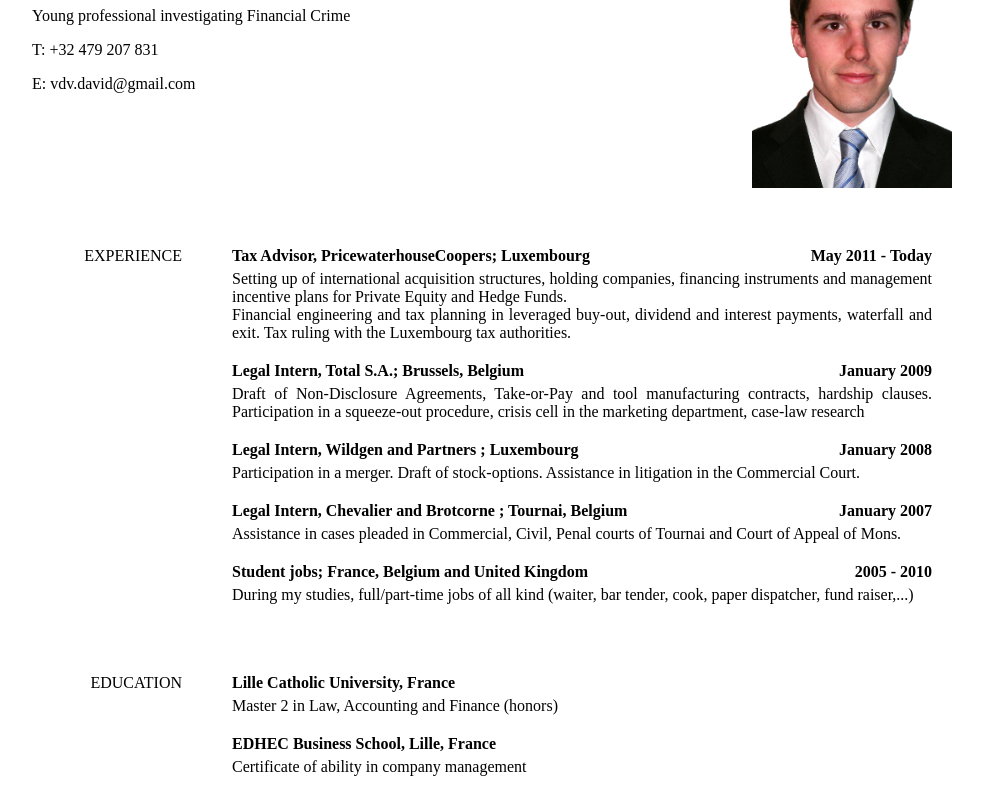
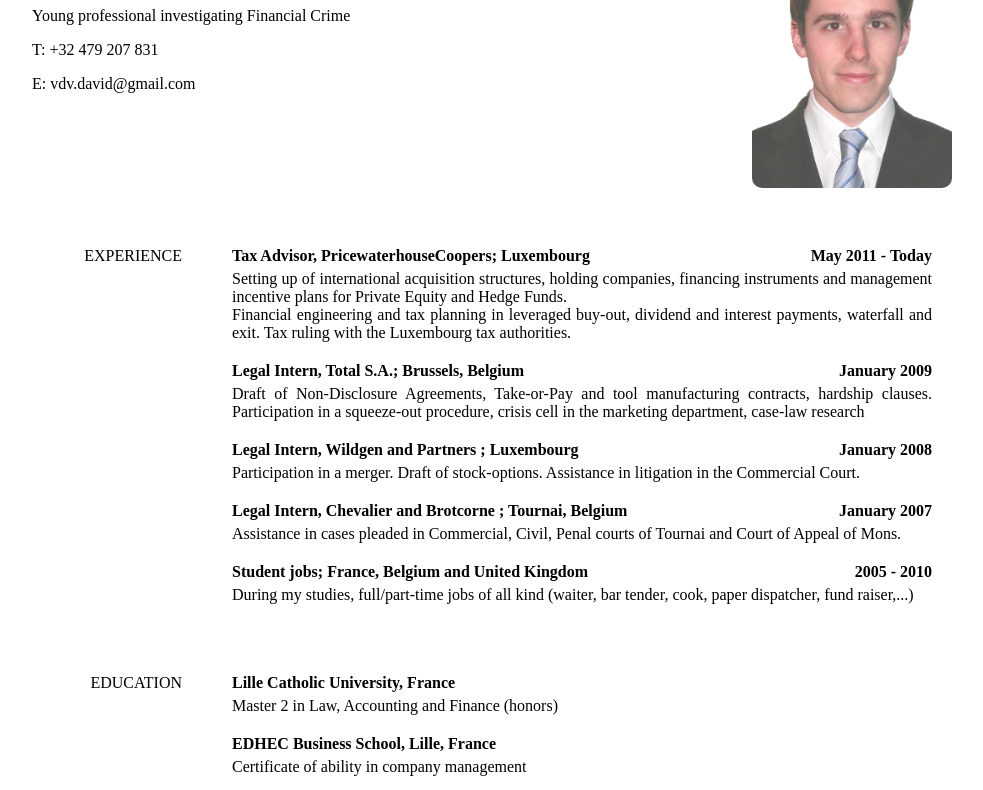
Before and after one commit to ddvdv/Resume, a plain HTML site: page resume.html in a window 1280 px wide. Shown: the part 81-871 px from the top of the page, without its empty margins (158-1141 px from the left). Drawn offline with Linux system fonts and the light colour scheme.

Commit message:
border pic

```diff
--- a/style.css
+++ b/style.css
@@ -20,6 +20,8 @@
 img {
 	max-width: 200px;
 	max-height: 300px;
+	border-radius: 10px;
+	opacity: 0.7;
 }
 
 .row	{
```
